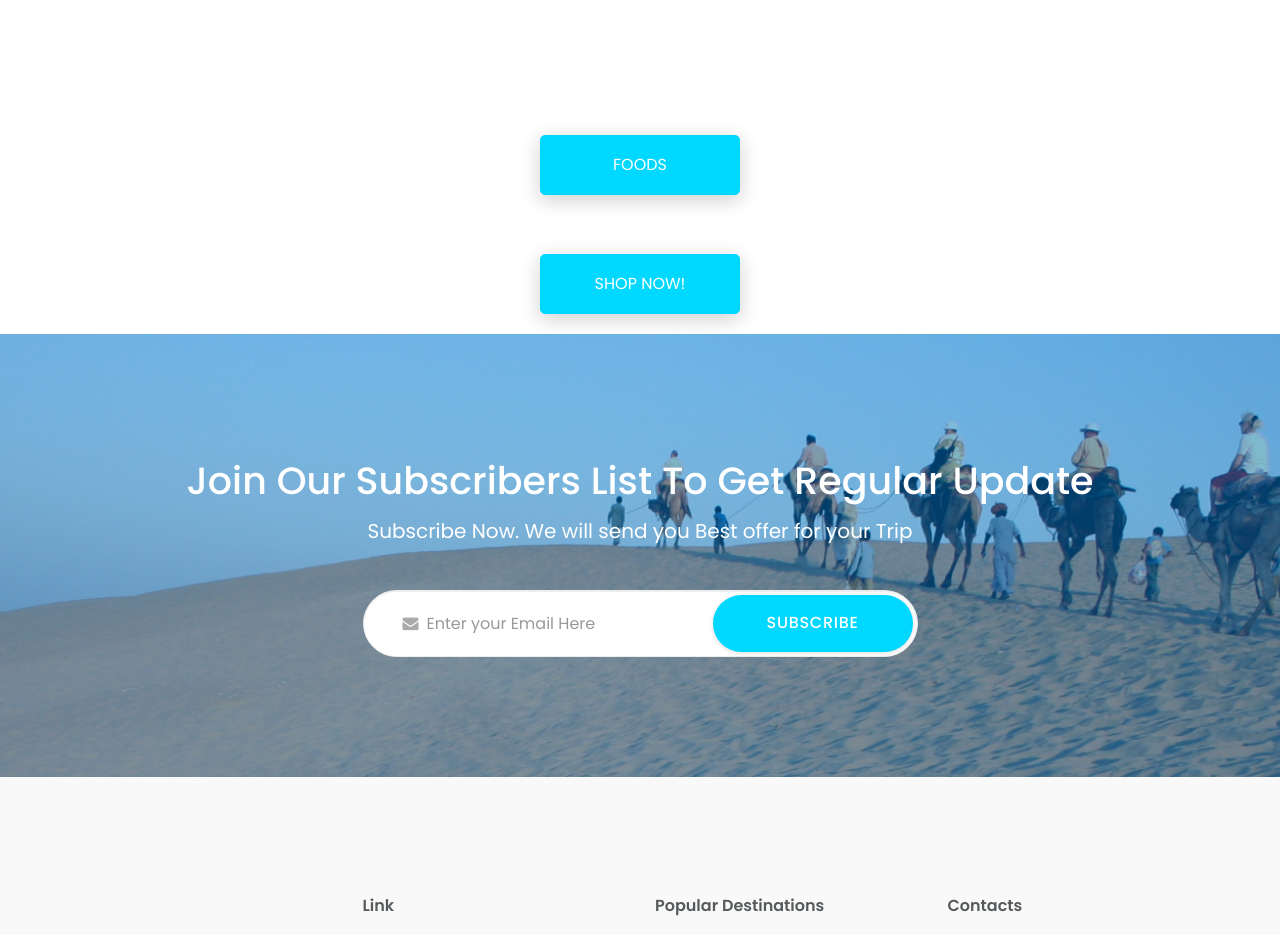
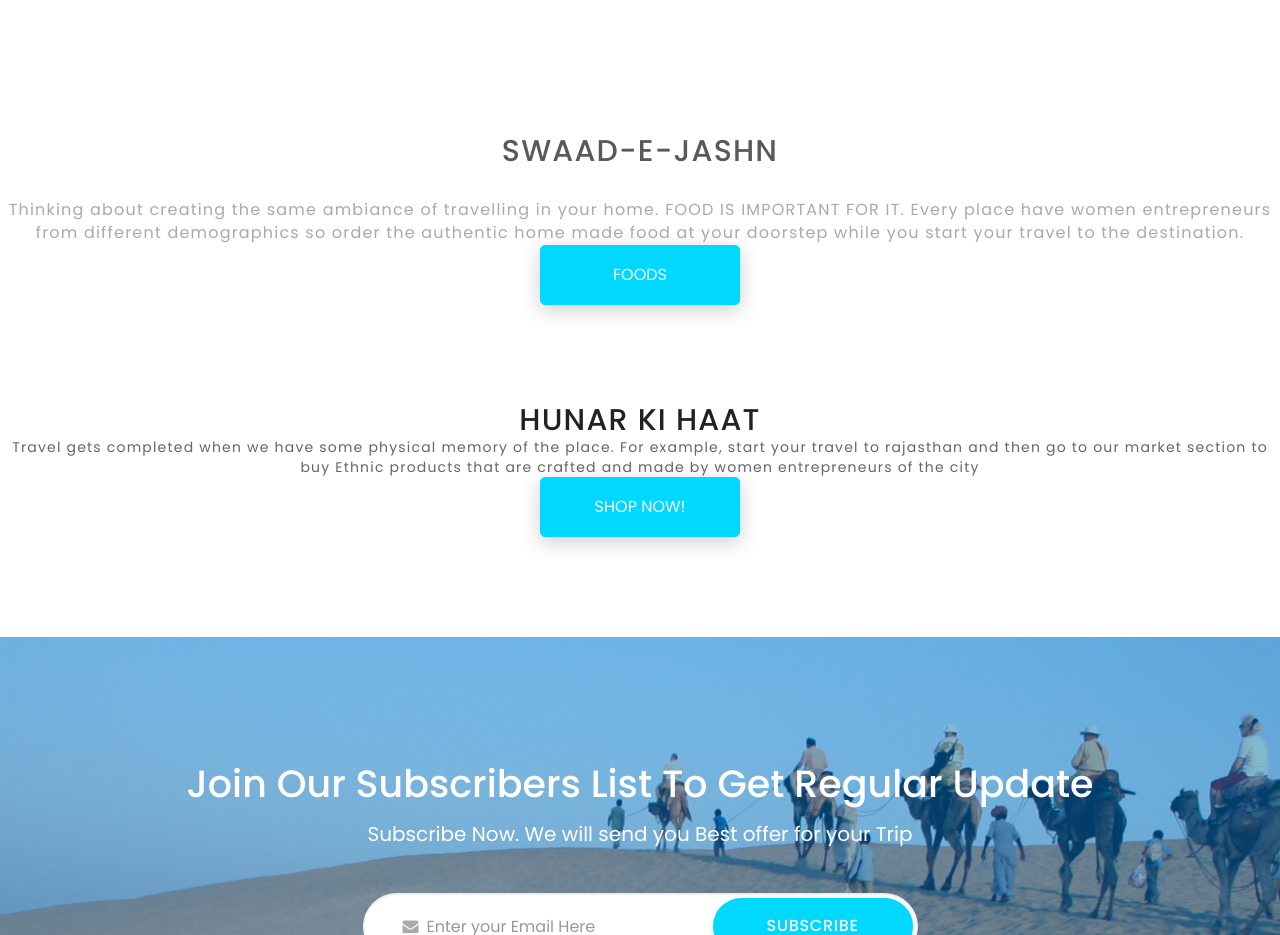
Before and after one commit to somanyadav/WOMEN-The-Wonder, a plain HTML site: page index.html in a window 1280 px wide. Shown: the part 4420-5355 px from the top of the page. Drawn offline with nearby package versions, Linux system fonts and the light colour scheme.

Commit message:
Final change

```diff
--- a/index.html
+++ b/index.html
@@ -497,16 +497,46 @@
 		<!--packages end-->
 <center>
 		<div class="about-btn">
-									<a href="food.html">	<button  class="about-view">
+			<div class="gallary-header text-center">
+				<h2>
+					SWAAD-E-JASHN
+				</h2>
+				<p>
+					Thinking about creating the same ambiance of travelling in your home. FOOD IS
+IMPORTANT FOR IT. Every place have women entrepreneurs from different
+demographics so order the authentic home made food at your doorstep while you
+start your travel to the destination.
+				</p>
+			</div><!--/.gallery-header-->
+									<a class="top" href="food.html">	<button  class="about-view ">
 											Foods
 										</button></a>
 									</div>
 									<br>
+									<br>
+									<br>
 									<div class="about-btn">
-									<a href="shop.html">	<button  class="about-view">
+										<div class="gallary-header text-center"></div>
+										<h2>
+											HUNAR KI HAAT
+										</h2>
+										<p>
+											Travel gets completed when we have some physical memory of the place.
+For example, start your travel to rajasthan and then go to our market section to buy
+Ethnic products that are crafted and made by women entrepreneurs of the city
+
+										</p>
+									</div>
+									<a class="top" href="shop.html">	<button  class="about-view" >
 											Shop Now!
 										</button></a>
 									</div><br></center>
+
+		<br>
+		<br>
+		<br>
+		<br>
+		<br></center>
 
 
 		<!--subscribe start-->
```
